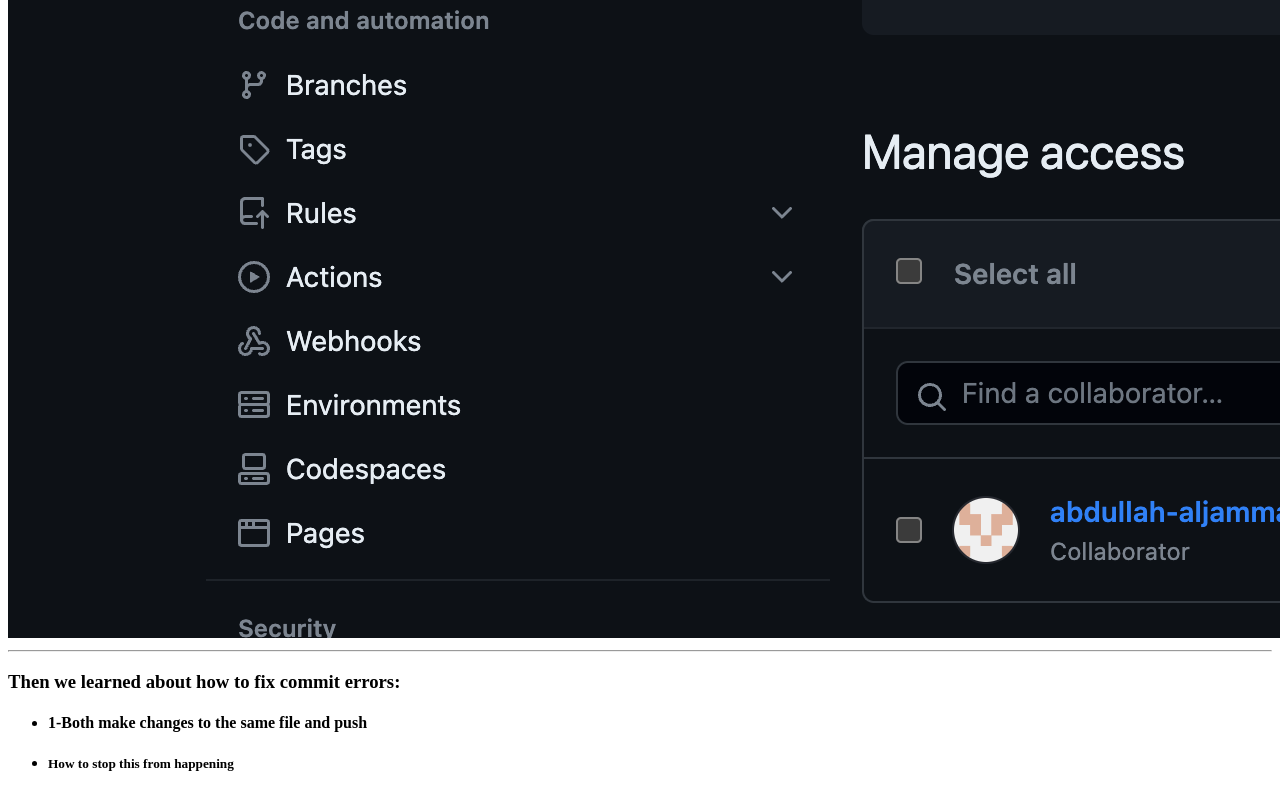
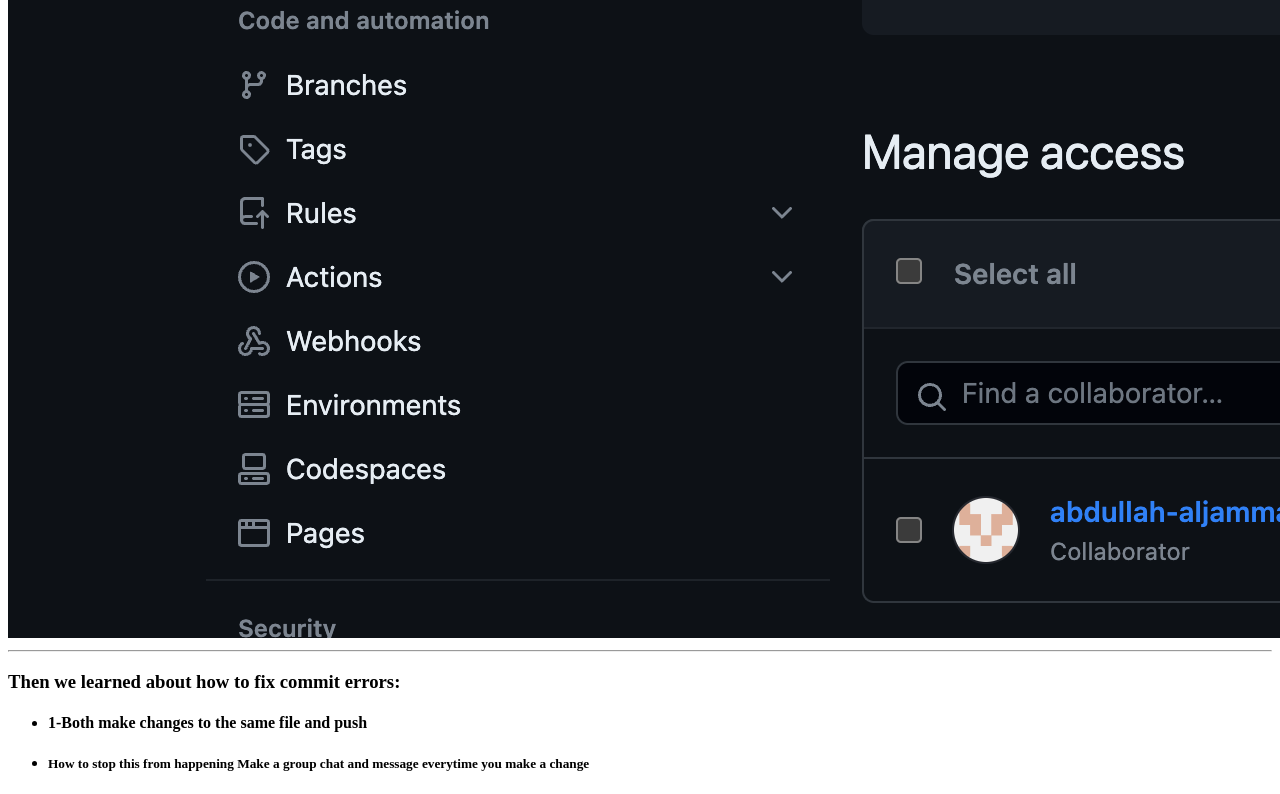
Before and after one commit to Peakdl/Github, a plain HTML site: page Read.html in a window 1280 px wide. Shown: the part 711-1505 px from the top of the page. Drawn offline with Linux system fonts and the light colour scheme.

Commit message:
markdown

```diff
--- a/Read.html
+++ b/Read.html
@@ -18,7 +18,9 @@
     <li>
         1-Both make changes to the same file and push
         <li>
-          <h5>  How to stop this from happening <h5>
+          <h5>  How to stop this from happening
+          Make a group chat and message everytime you make a change
+           <h5>
         </li>
     </li>
     </ul></h4>
```
Also changed, not shown: README.md.
